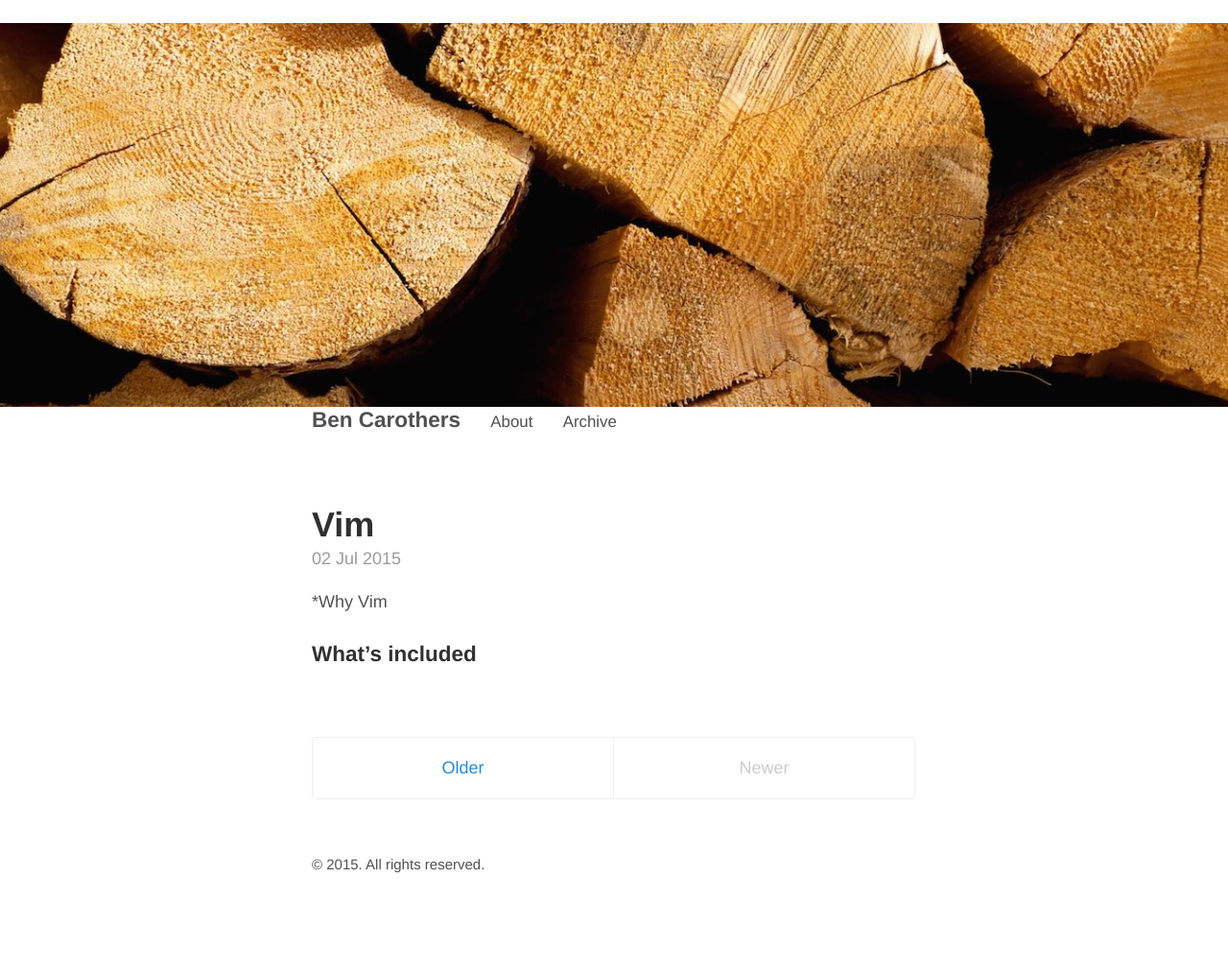
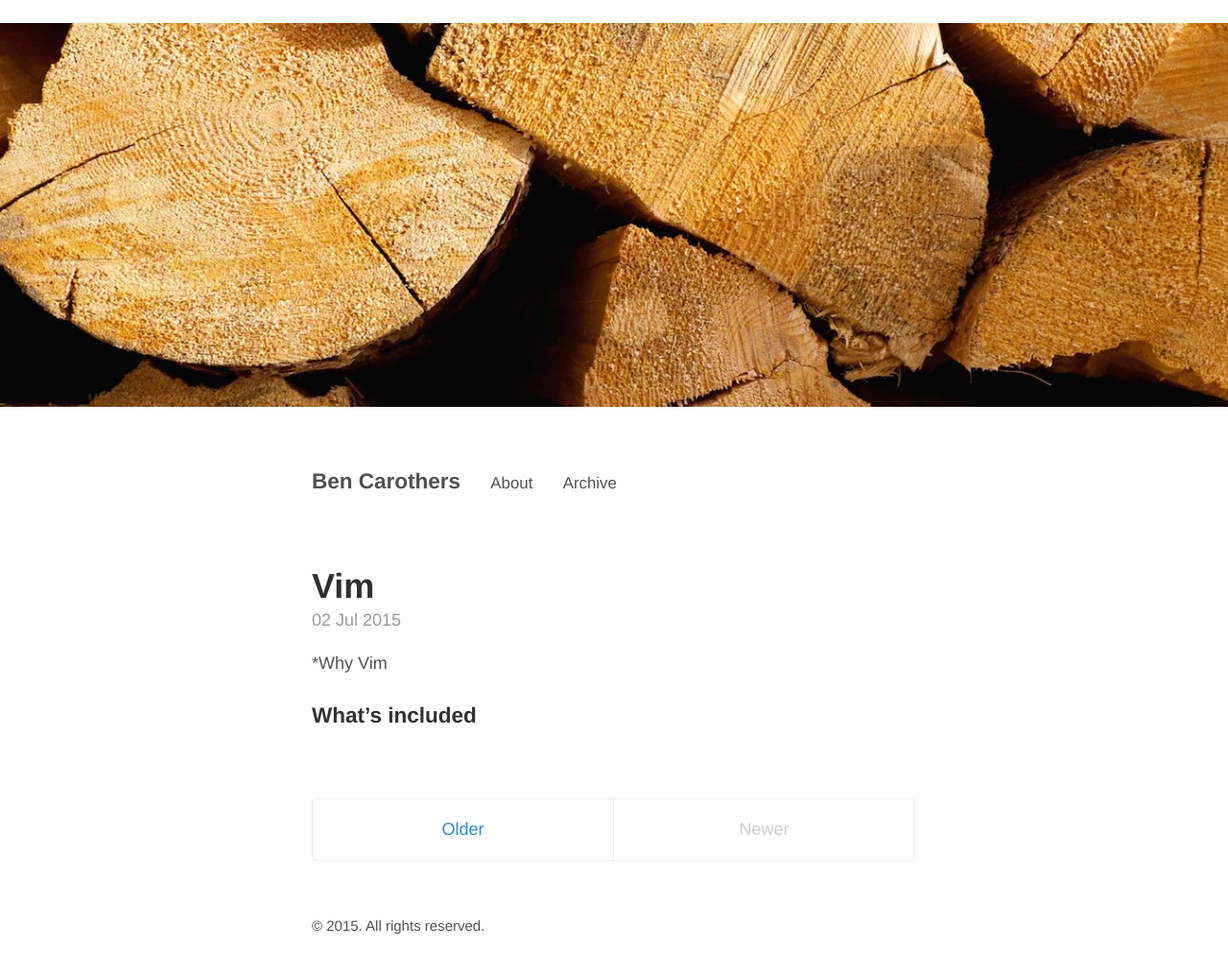
Before and after one commit to bencarothers/bencarothers.github.io, a Jekyll site: the page built from index.html, in a window 1280 px wide. Shown: the whole page at 96% size. Built offline with Jekyll 4.4.1, drawn with Linux system fonts in a browser that asks for light colours; Markdown is read by kramdown in place of the engine named in the settings; the list of posts is cut into pages by our own code; before the commit the page ends 950 px from its top, so only the background shows below that.

Commit message:
moving the image

```diff
--- a/_layouts/home.html
+++ b/_layouts/home.html
@@ -5,9 +5,6 @@
 
   <body>
   <header>
-    <div class="logo">
-      <a href="/"><img src="" width="50" /></a>
-    </div>
     <div class="hero">
       <h1></h1>
     </div>
--- a/_sass/_base.scss
+++ b/_sass/_base.scss
@@ -32,6 +32,7 @@ body {
 }
 .hero {
   height: 400px;
+  margin-bottom: 5%;
   background-color: #fd7f05;
   background-position: center center;
   background-size: cover;
```
